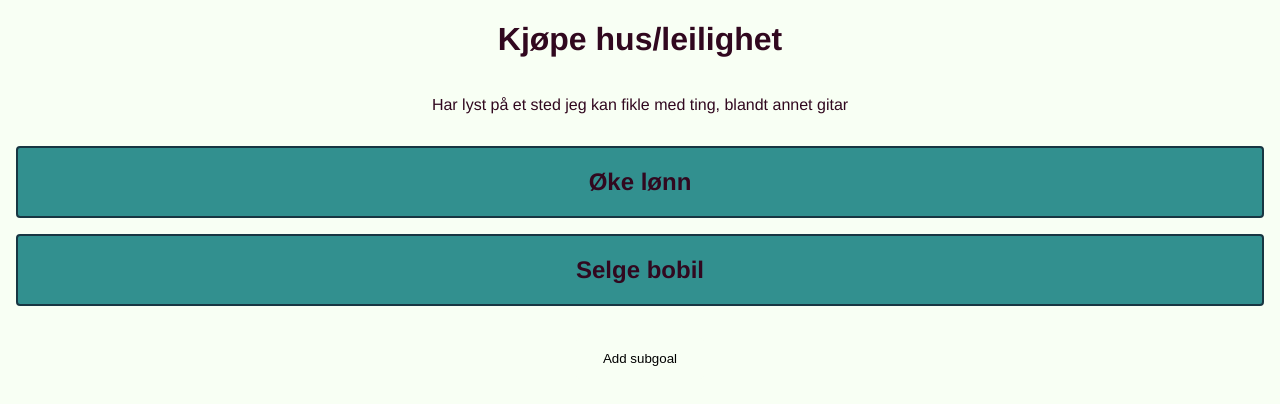
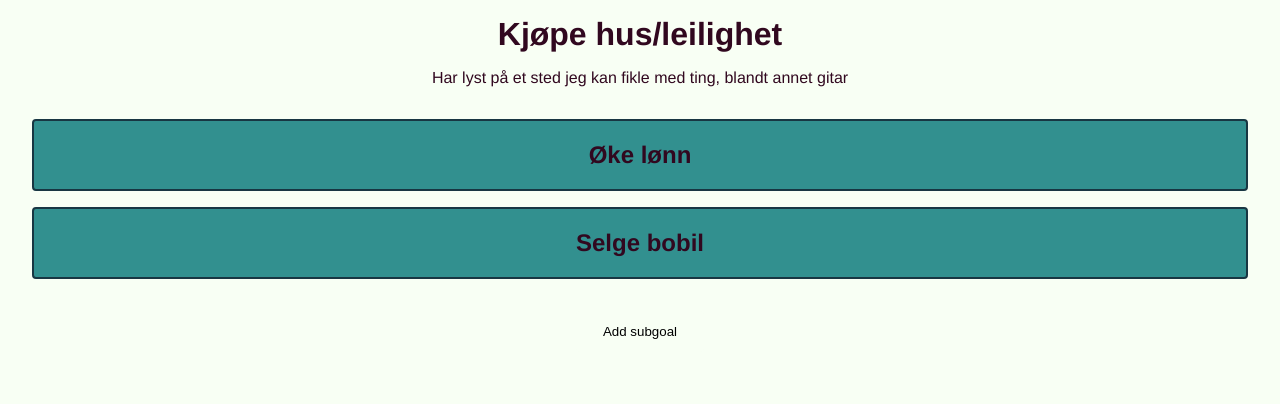
Before and after one commit to tuuturu/goal-disecter, a Vue app: page / in a window 1280 px wide. Both pictures are taken after a click on the element "Kjøpe hus/leilighet". Shown: the top 404 px of the page. Built offline with nearby package versions, Linux system fonts and the light colour scheme.

Commit message:
✅ Add update goal
Closes #4

```diff
--- a/src/assets/theme.scss
+++ b/src/assets/theme.scss
@@ -24,6 +24,13 @@ input {
 }
 
 // Buttons
+button {
+  padding: 1em 2em;
+
+  border-width: $default-border-size;
+  border-radius: $default-radius;
+}
+
 button.primary {
   background: $primary-color;
 
--- a/src/store/goals.js
+++ b/src/store/goals.js
@@ -11,6 +11,10 @@ const mutations = {
     state.goals = newGoals
   },
   goal(state, newGoal) {
+    const index = findGoalIndexByID(state.goals, newGoal.id)
+
+    if (index !== -1) state.goals.splice(index, 1)
+
     state.goals.push(newGoal)
   },
 }
@@ -41,6 +45,11 @@ const actions = {
     goal.id = uuidv4()
 
     commit('goal', goal)
+  },
+  async update({ commit }, updatedGoal) {
+    console.log('updating: ', updatedGoal)
+
+    commit('goal', updatedGoal)
   }
 }
 
--- a/src/views/Goal.vue
+++ b/src/views/Goal.vue
@@ -1,7 +1,23 @@
 <template>
   <div class="Goal">
-    <h1>{{ goal.title }}</h1>
-    <p>{{ goal.reasoning }}</p>
+    <h1
+        id="title"
+        :class="{ 'pre-editable': !editable.title, editable: editable.title }"
+        @click="edit"
+        @focusout="save"
+        @keypress.enter="blur"
+    >
+      {{ goal.title }}
+    </h1>
+    <p
+        id="reasoning"
+        :class="{ 'pre-editable': !editable.reasoning, editable: editable.reasoning }"
+        @click="edit"
+        @focusout="save"
+        @keypress.enter="blur"
+    >
+      {{ goal.reasoning }}
+    </p>
 
     <GoalList :goals="subgoals" />
 
@@ -41,7 +57,11 @@ export default {
     }
   },
   data: () => ({
-    showSubgoalAdder: false
+    showSubgoalAdder: false,
+    editable: {
+      title: false,
+      reasoning: false,
+    }
   }),
   async created() {
     await this.$store.dispatch('goals/refresh')
@@ -49,6 +69,33 @@ export default {
   methods: {
     range: function*(start, end) {
       for (let i = start; i < end; i++) yield i
+    },
+    blur() {
+      document.activeElement.blur()
+    },
+    edit(event) {
+      if (event.target.id === 'title') this.editable.title = true
+      else if (event.target.id === 'reasoning') this.editable.reasoning = true
+
+      event.target.contentEditable = true
+
+      event.target.focus()
+    },
+    save(event) {
+      if (event.target.id === 'title') {
+        this.editable.title = false
+
+        this.goal.title = event.target.innerText
+      }
+      else if (event.target.id === 'reasoning') {
+        this.editable.reasoning = false
+
+        this.goal.reasoning = event.target.innerText
+      }
+
+      event.target.contentEditable = false
+
+      this.$store.dispatch('goals/update', this.goal)
     },
     async addSubgoal(event) {
       const goal = new models.Goal({
@@ -63,7 +110,7 @@ export default {
 
       await this.$store.dispatch('goals/add', goal)
 
-      event.target.remove()
+      event.target.parentElement.remove()
 
       if (this.subgoals.length === 3) this.showSubgoalAdder = false
     }
@@ -75,6 +122,7 @@ export default {
 @import 'src/assets/theme';
 
 .Goal {
+  margin: 1em;
   padding: 0 $default-padding;
 
   display: flex;
@@ -83,15 +131,12 @@ export default {
   align-items: center;
 }
 
+h1 {
+  margin: 0;
+}
+
 .GoalList {
   width: 100%;
-}
-
-button {
-  padding: 1em 2em;
-
-  border-width: $default-border-size;
-  border-radius: $default-radius;
 }
 
 .goal-dissecter {
@@ -100,4 +145,16 @@ button {
 
   width: 25%;
 }
+
+.pre-editable {
+  cursor: pointer;
+}
+
+.editable {
+  padding: $default-padding;
+
+  background: white;
+  border: $default-border-size solid $primary-color;
+  border-radius: $default-radius;
+}
 </style>
```
